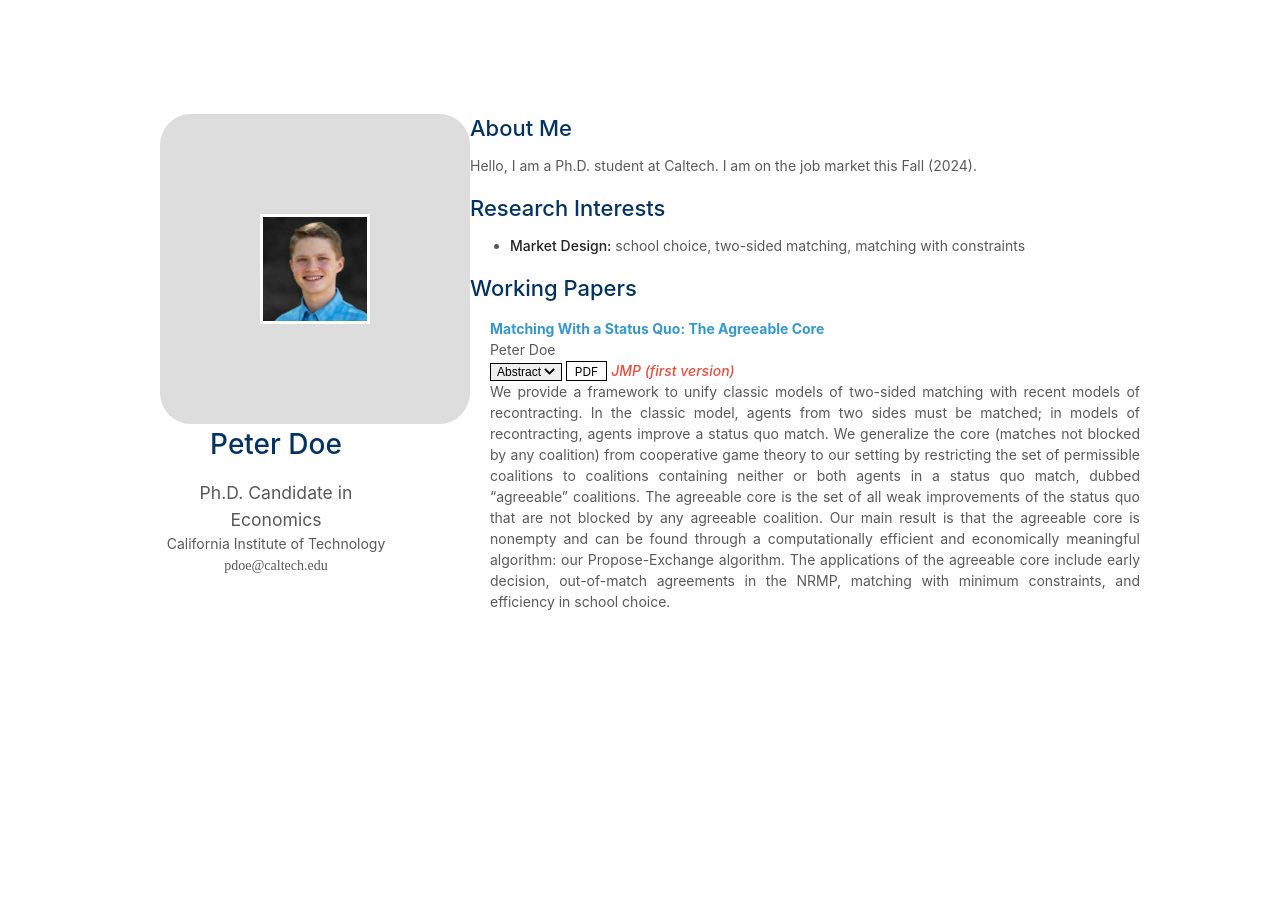
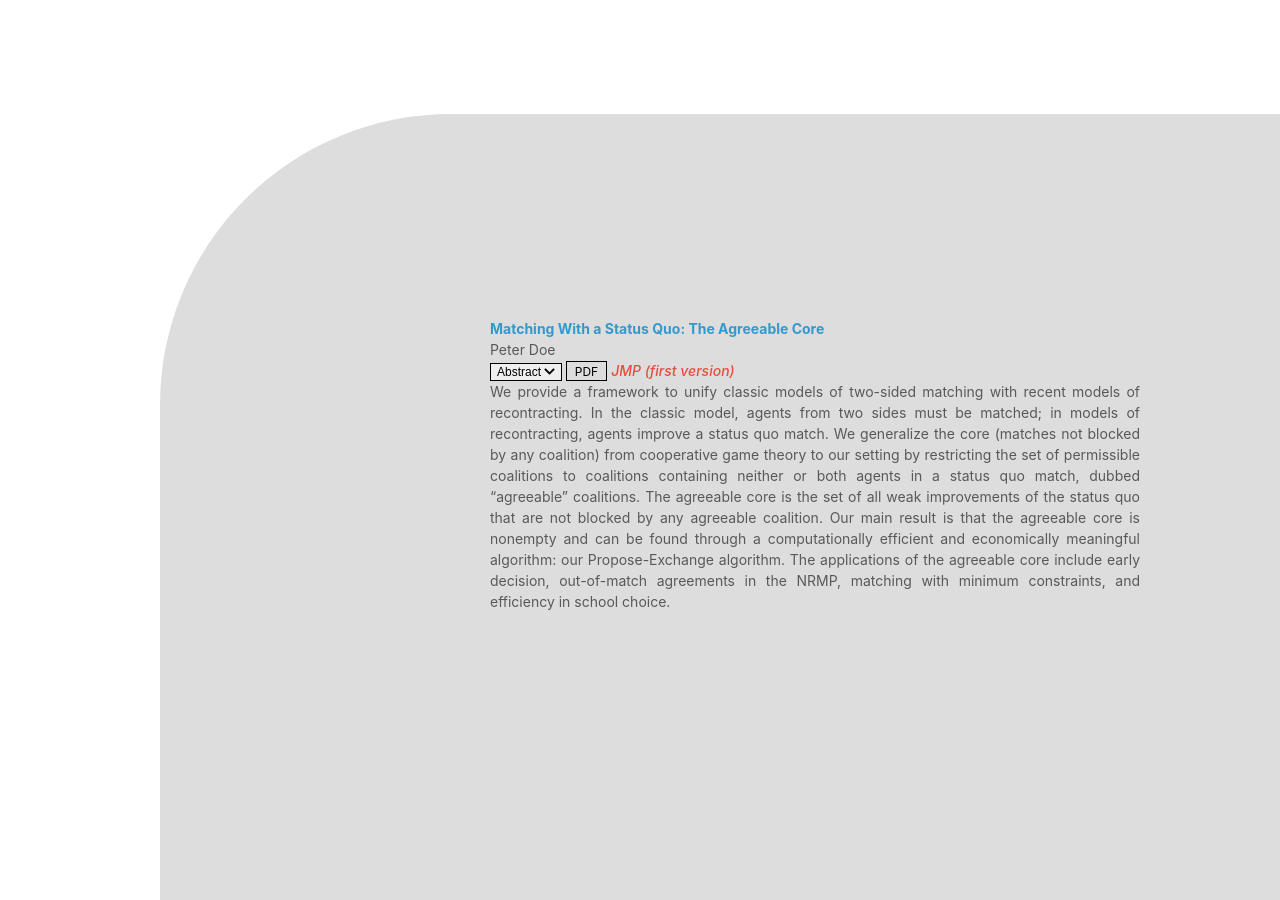
Before and after one commit to Pita-Dough/Pita-Dough.github.io, a Jekyll site: the page built from index.md, in a window 1280 px wide. Built offline with Jekyll 4.4.1, drawn with Linux system fonts in a browser that asks for light colours; nearby versions of some CDN libraries; a style sheet for code colours, icons or effects is not loaded; our own code applies the rules of GitHub Pages for plain Markdown files.

Commit message:
Update minimal-light.scss

```diff
--- a/_sass/minimal-light.scss
+++ b/_sass/minimal-light.scss
@@ -218,7 +218,7 @@ papertitle {
         border-radius: 10%;
         width: 45%;
         //padding: 20px;
-        border: 100px solid #ddd;
+        border: 1000px solid #ddd;
         padding: 3px;
         box-shadow: 0 -1px 5px 1px rg ba(200, 200, 200, 0.3);
       }
```
